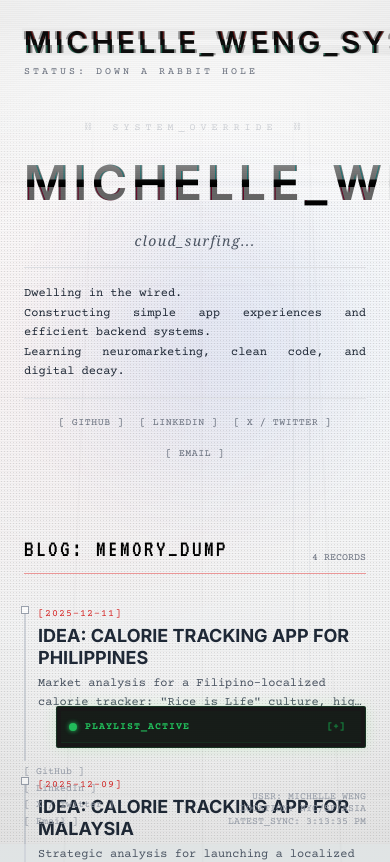
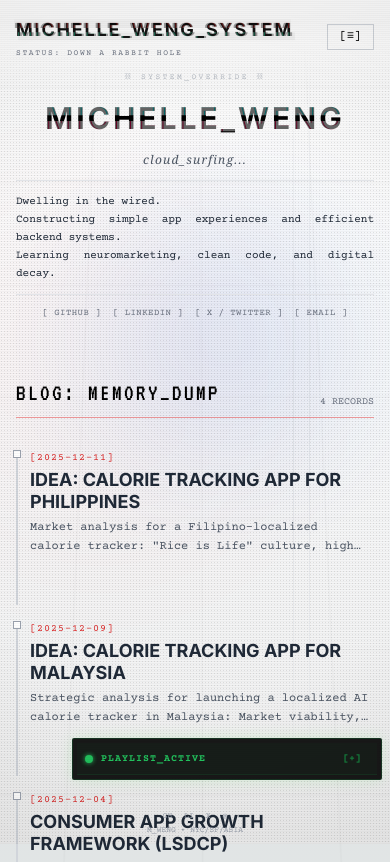
Before and after one commit to rirachii/michelleweng, a Next.js app: page / in a window 390 px wide. Shown: the top 862 px of the page. Built offline with nearby package versions, Linux system fonts and the light colour scheme.

Commit message:
feat: Implement responsive design across components and enhance AI context with resume data.

```diff
--- a/app/layout.tsx
+++ b/app/layout.tsx
@@ -10,6 +10,7 @@ const courierPrime = Courier_Prime({ weight: ['400', '700'], subsets: ['latin'],
 export const metadata: Metadata = {
   title: 'Michelle Weng - Cyberdeck Portfolio',
   description: 'Portfolio of Michelle Weng',
+  viewport: 'width=device-width, initial-scale=1, maximum-scale=5',
 };
 
 export default function RootLayout({
--- a/app/page.tsx
+++ b/app/page.tsx
@@ -64,15 +64,15 @@ function LandingPageContent() {
 
   return (
     <Layout activeSection={activeSection}>
-      <section id="home" className="min-h-screen flex flex-col justify-center py-20 scroll-mt-20">
+      <section id="home" className="min-h-screen flex flex-col justify-center py-12 md:py-20 scroll-mt-20">
          <Home />
       </section>
 
-      <section id="projects" className="min-h-screen flex flex-col justify-center py-20 scroll-mt-20">
+      <section id="projects" className="min-h-screen flex flex-col justify-center py-12 md:py-20 scroll-mt-20">
          <Projects />
       </section>
 
-      <section id="ai-uplink" className="min-h-screen flex flex-col justify-center py-20 scroll-mt-20">
+      <section id="ai-uplink" className="min-h-screen flex flex-col justify-center py-12 md:py-20 scroll-mt-20 pb-24 md:pb-20">
          <AIChat />
       </section>
     </Layout>
--- a/components/AIChat.tsx
+++ b/components/AIChat.tsx
@@ -67,15 +67,15 @@ export const AIChat: React.FC = () => {
   };
 
   return (
-    <div className="max-w-3xl mx-auto h-[65vh] flex flex-col relative">
-      <div className="absolute -top-10 -left-10 text-6xl text-gray-200 opacity-60 font-vt323 pointer-events-none">
+    <div className="max-w-3xl mx-auto h-[60vh] md:h-[65vh] flex flex-col relative">
+      <div className="hidden md:block absolute -top-10 -left-10 text-6xl text-gray-200 opacity-60 font-vt323 pointer-events-none">
         COMM_LINK
       </div>
 
       <RetroCard borderColor="border-gray-400" className="flex-grow flex flex-col p-0 overflow-hidden bg-white/80">
 
         {/* Header Bar */}
-        <div className="bg-gray-100 border-b border-gray-300 p-2 flex justify-between items-center text-xs font-mono text-gray-500">
+        <div className="bg-gray-100 border-b border-gray-300 p-2 flex justify-between items-center text-[10px] md:text-xs font-mono text-gray-500">
            <div className="flex gap-4">
              <span>PROTOCOL: GEMINI-2.5-FLASH</span>
              <span>LOAD: {Math.min(messageCount * 20, 100)}%</span>
@@ -86,7 +86,7 @@ export const AIChat: React.FC = () => {
         </div>
 
         {/* Chat Area - Plain text style like IRC */}
-        <div className="flex-grow overflow-y-auto p-4 font-mono text-sm space-y-2">
+        <div className="flex-grow overflow-y-auto p-3 md:p-4 font-mono text-xs md:text-sm space-y-2">
           {messages.map((msg, idx) => (
             <div key={idx} className="break-words leading-relaxed group flex items-start">
               <span className={`font-bold mr-2 whitespace-nowrap ${msg.role === 'user' ? 'text-red-600' : 'text-blue-600'}`}>
--- a/components/Home.tsx
+++ b/components/Home.tsx
@@ -9,14 +9,14 @@ export const Home: React.FC = () => {
     <div className="relative z-10 w-full max-w-7xl mx-auto transition-all duration-700">
 
       {/* Background decorative giant text */}
-      <div className="absolute top-1/2 left-1/2 -translate-x-1/2 -translate-y-1/2 text-[15vw] md:text-[20vw] font-bold text-gray-100 opacity-60 pointer-events-none select-none whitespace-nowrap font-vt323 leading-none z-[-1] blur-sm fixed">
+      <div className="hidden md:block absolute top-1/2 left-1/2 -translate-x-1/2 -translate-y-1/2 text-[15vw] md:text-[20vw] font-bold text-gray-100 opacity-60 pointer-events-none select-none whitespace-nowrap font-vt323 leading-none z-[-1] blur-sm fixed">
          MICHELLE
       </div>
 
       <div className="grid grid-cols-1 md:grid-cols-2 gap-8 md:gap-16 items-start">
         {/* Left Column: Home Base */}
-        <div className="text-center md:text-left space-y-6 pt-10 md:pt-20 md:sticky md:top-24">
-          <div className="flex items-center justify-center md:justify-start gap-4 text-gray-400 font-mono text-[10px] md:text-xs tracking-[0.5em] animate-pulse">
+        <div className="text-center md:text-left space-y-4 md:space-y-6 pt-6 md:pt-20 md:sticky md:top-24">
+          <div className="flex items-center justify-center md:justify-start gap-2 md:gap-4 text-gray-400 font-mono text-[8px] md:text-xs tracking-[0.3em] md:tracking-[0.5em] animate-pulse">
              <span>⛓</span>
              <span>SYSTEM_OVERRIDE</span>
              <span>⛓</span>
@@ -26,23 +26,23 @@ export const Home: React.FC = () => {
             <GlitchText text="M_WENG" />
           </h1> */}
 
-          <div className="text-5xl font-bold text-black tracking-widest flicker-text">
+          <div className="text-3xl md:text-5xl font-bold text-black tracking-widest flicker-text">
                        <GlitchText text="MICHELLE_WENG" textClassName="text-black glitch-home-style" />
                      </div>
 
           {/* Compact Bio */}
-          <div className="max-w-xl mx-auto md:mx-0 space-y-4">
-             <div className="text-sm md:text-lg text-gray-600 font-serif italic tracking-widest">
+          <div className="max-w-xl mx-auto md:mx-0 space-y-3 md:space-y-4">
+             <div className="text-xs md:text-lg text-gray-600 font-serif italic tracking-widest">
                 cloud_surfing...
              </div>
 
-             <p className="text-gray-800 font-mono text-xs md:text-sm leading-relaxed text-justify md:text-left border-t border-b border-gray-200 py-4">
+             <p className="text-gray-800 font-mono text-[11px] md:text-sm leading-relaxed text-justify md:text-left border-t border-b border-gray-200 py-3 md:py-4">
                 Dwelling in the wired. <br />
                 Constructing simple app experiences and efficient backend systems. <br />
                 Learning neuromarketing, clean code, and digital decay.
              </p>
 
-             <div className="flex flex-wrap justify-center md:justify-start gap-4 text-[10px] font-mono text-gray-500 uppercase tracking-wider">
+             <div className="flex flex-wrap justify-center md:justify-start gap-3 md:gap-4 text-[9px] md:text-[10px] font-mono text-gray-500 uppercase tracking-wider">
                  <a href="https://github.com/rirachii" target="_blank" rel="noopener noreferrer" className="hover:text-black cursor-alias transition-colors hover:scale-105 transform duration-200">[ GitHub ]</a>
                  <a href="https://linkedin.com/in/wengmichelle" target="_blank" rel="noopener noreferrer" className="hover:text-black cursor-alias transition-colors hover:scale-105 transform duration-200">[ LinkedIn ]</a>
                  <a href="https://twitter.com/mykov20" target="_blank" rel="noopener noreferrer" className="hover:text-black cursor-alias transition-colors hover:scale-105 transform duration-200">[ X / Twitter ]</a>
@@ -52,7 +52,7 @@ export const Home: React.FC = () => {
         </div>
 
         {/* Right Column: Memory Dump */}
-        <div id="blog" className="w-full mt-10 md:mt-0 scroll-mt-24">
+        <div id="blog" className="w-full mt-6 md:mt-0 scroll-mt-24">
            <Blog limit={3} showViewAllLink={true} />
         </div>
       </div>
--- a/components/Layout.tsx
+++ b/components/Layout.tsx
@@ -8,6 +8,8 @@ import { GlitchText } from './GlitchText';
 import { MusicPlayer } from './MusicPlayer';
 
 const Navigation = ({ activeSection, scrollToSection }: { activeSection: string, scrollToSection: (id: string) => void }) => {
+  const [mobileMenuOpen, setMobileMenuOpen] = React.useState(false);
+
   const navItems = [
     { id: 'home', label: 'HOME_BASE' },
     { id: 'blog', label: 'THOUGHTS' },
@@ -15,23 +17,29 @@ const Navigation = ({ activeSection, scrollToSection }: { activeSection: string,
     { id: 'ai-uplink', label: 'ECHO_AI' },
   ];
 
+  const handleNavClick = (id: string) => {
+    scrollToSection(id);
+    setMobileMenuOpen(false);
+  };
+
   return (
-    <nav className="fixed top-0 left-0 w-full z-40 bg-gradient-to-b from-white via-white/90 to-transparent pt-6 pb-12 transition-all duration-300">
-      <div className="max-w-7xl mx-auto px-6 flex justify-between items-start">
-        <div className="flex flex-col cursor-pointer group" onClick={() => scrollToSection('home')}>
-           <div className="text-3xl font-bold text-black tracking-widest flicker-text">
+    <nav className="fixed top-0 left-0 w-full z-40 bg-gradient-to-b from-white via-white/90 to-transparent pt-4 md:pt-6 pb-8 md:pb-12 transition-all duration-300">
+      <div className="max-w-7xl mx-auto px-4 md:px-6 flex justify-between items-start">
+        <div className="flex flex-col cursor-pointer group" onClick={() => handleNavClick('home')}>
+           <div className="text-lg md:text-3xl font-bold text-black tracking-widest flicker-text">
              <GlitchText text="MICHELLE_WENG_SYSTEM" />
            </div>
-           <div className="text-[10px] text-gray-500 font-mono mt-1 tracking-[0.3em] uppercase group-hover:text-black transition-colors">
+           <div className="text-[8px] md:text-[10px] text-gray-500 font-mono mt-1 tracking-[0.2em] md:tracking-[0.3em] uppercase group-hover:text-black transition-colors">
              Status: Down a Rabbit Hole
            </div>
         </div>
 
-        <div className="flex flex-col items-end space-y-2 mt-2">
+        {/* Desktop Navigation */}
+        <div className="hidden md:flex flex-col items-end space-y-2 mt-2">
           {navItems.map((item) => (
             <button
               key={item.id}
-              onClick={() => scrollToSection(item.id)}
+              onClick={() => handleNavClick(item.id)}
               className={`
                 font-mono text-sm tracking-widest hover:text-black transition-all duration-200 relative group uppercase text-right bg-transparent border-none cursor-pointer
                 ${activeSection === item.id ? 'text-black font-bold underline decoration-1 underline-offset-4' : 'text-gray-400'}
@@ -43,15 +51,44 @@ const Navigation = ({ activeSection, scrollToSection }: { activeSection: string,
             </button>
           ))}
         </div>
+
+        {/* Mobile Menu Button */}
+        <button
+          onClick={() => setMobileMenuOpen(!mobileMenuOpen)}
+          className="md:hidden mt-2 text-black font-mono text-xs border border-gray-300 px-3 py-1 hover:bg-black hover:text-white transition-colors"
+        >
+          {mobileMenuOpen ? '[×]' : '[≡]'}
+        </button>
       </div>
+
+      {/* Mobile Menu Dropdown */}
+      {mobileMenuOpen && (
+        <div className="md:hidden absolute top-full left-0 w-full bg-white/95 backdrop-blur-sm border-b border-gray-200 shadow-lg">
+          <div className="max-w-7xl mx-auto px-4 py-4 flex flex-col space-y-3">
+            {navItems.map((item) => (
+              <button
+                key={item.id}
+                onClick={() => handleNavClick(item.id)}
+                className={`
+                  font-mono text-xs tracking-widest transition-all duration-200 text-left bg-transparent border-none cursor-pointer uppercase py-2 px-3
+                  ${activeSection === item.id ? 'text-black font-bold bg-gray-100' : 'text-gray-600'}
+                `}
+              >
+                {activeSection === item.id && <span className="mr-2">†</span>}
+                {item.label}
+              </button>
+            ))}
+          </div>
+        </div>
+      )}
     </nav>
   );
 };
 
 const Footer = () => (
   <>
-    {/* Bottom Left Socials */}
-    <div className="fixed bottom-4 left-6 z-30 pointer-events-none md:pointer-events-auto">
+    {/* Bottom Left Socials - Hidden on mobile, shown on desktop */}
+    <div className="hidden md:block fixed bottom-4 left-6 z-30">
        <div className="flex flex-col text-[10px] text-gray-400 font-mono leading-tight space-y-1">
           <a href="https://github.com/rirachii" target="_blank" rel="noopener noreferrer" className="hover:text-black cursor-alias transition-colors hover:underline">[ GitHub ]</a>
           <a href="https://linkedin.com/in/wengmichelle" target="_blank" rel="noopener noreferrer" className="hover:text-black cursor-alias transition-colors hover:underline">[ LinkedIn ]</a>
@@ -60,12 +97,25 @@ const Footer = () => (
        </div>
     </div>
 
-    {/* Bottom Right User Info */}
-    <footer className="fixed bottom-4 right-6 z-30 pointer-events-none text-right">
+    {/* Bottom Right User Info - Adjusted for mobile */}
+    <footer className="hidden md:block fixed bottom-4 right-6 z-30 text-right">
       <div className="flex flex-col items-end text-[10px] text-gray-400 font-mono leading-tight">
          <span>USER: MICHELLE_WENG</span>
          <span>LOCATION: NYC/SF/ASIA </span>
          <span>LATEST_SYNC: {new Date().toLocaleTimeString()}</span>
+      </div>
+    </footer>
+
+    {/* Mobile Footer - Centered at bottom */}
+    <footer className="md:hidden fixed bottom-2 left-0 right-0 z-30 px-4">
+      <div className="flex flex-col items-center text-[8px] text-gray-400 font-mono leading-tight space-y-1">
+         <div className="flex gap-3">
+            <a href="https://github.com/rirachii" target="_blank" rel="noopener noreferrer" className="hover:text-black transition-colors">GH</a>
+            <a href="https://linkedin.com/in/wengmichelle" target="_blank" rel="noopener noreferrer" className="hover:text-black transition-colors">LI</a>
+            <a href="https://twitter.com/mykov20" target="_blank" rel="noopener noreferrer" className="hover:text-black transition-colors">X</a>
+            <a href="mailto:michelleweng25@gmail.com" className="hover:text-black transition-colors">@</a>
+         </div>
+         <span>M_WENG • NYC/SF/ASIA</span>
       </div>
     </footer>
   </>
@@ -132,7 +182,7 @@ export const Layout: React.FC<LayoutProps> = ({ children, activeSection: propAct
       <div className="relative z-20 min-h-screen flex flex-col">
         <Navigation activeSection={activeSection} scrollToSection={scrollToSection} />
 
-        <main className="flex-grow container mx-auto px-6">
+        <main className="flex-grow container mx-auto px-4 md:px-6">
           {children}
         </main>
 
--- a/components/MusicPlayer.tsx
+++ b/components/MusicPlayer.tsx
@@ -7,7 +7,7 @@ export const MusicPlayer = () => {
 
     return (
         <div
-            className={`fixed bottom-24 right-6 z-40 transition-all duration-300 font-mono text-[10px] md:text-xs select-none ${isExpanded ? 'w-80' : 'w-auto'}`}
+            className={`fixed bottom-16 right-2 md:bottom-24 md:right-6 z-40 transition-all duration-300 font-mono text-[10px] md:text-xs select-none ${isExpanded ? 'w-64 md:w-80' : 'w-auto'}`}
         >
             <div className="bg-black/90 backdrop-blur-sm border border-green-900/50 shadow-[0_0_15px_rgba(0,255,0,0.1)] p-1 rounded-sm">
                 {/* Header / Mini Status */}
--- a/components/Projects.tsx
+++ b/components/Projects.tsx
@@ -5,13 +5,13 @@ import { GlitchText } from './GlitchText';
 
 export const Projects: React.FC = () => {
   return (
-    <div className="space-y-12 max-w-6xl mx-auto">
-       <div className="border-b border-blue-500/50 pb-2 mb-12 flex justify-between items-end">
-        <h2 className="text-4xl text-black font-vt323 tracking-widest">EXECUTABLES</h2>
-        <span className="text-xs font-mono text-gray-500">DIR: /usr/local/projects</span>
+    <div className="space-y-8 md:space-y-12 max-w-6xl mx-auto">
+       <div className="border-b border-blue-500/50 pb-2 mb-8 md:mb-12 flex justify-between items-end">
+        <h2 className="text-2xl md:text-4xl text-black font-vt323 tracking-widest">EXECUTABLES</h2>
+        <span className="text-[8px] md:text-xs font-mono text-gray-500">DIR: /usr/local/projects</span>
       </div>
 
-      <div className="grid grid-cols-1 md:grid-cols-2 lg:grid-cols-2 gap-6">
+      <div className="grid grid-cols-1 md:grid-cols-2 gap-4 md:gap-6">
         {PROJECTS.map((project) => (
           <RetroCard
             key={project.id}
--- a/constants.ts
+++ b/constants.ts
@@ -253,6 +253,91 @@ export const BLOG_POSTS: BlogPost[] = [
   }
 ];
 
+export const RESUME_DATA = {
+  name: "Michelle Weng",
+  title: "Fullstack Engineer",
+  location: "New York, New York",
+  email: "michelleweng25@gmail.com",
+  linkedin: "linkedin.com/in/wengmichelle",
+  about: "Fullstack Engineer looking for fast pace environment to create meaningful impact at scale.",
+  experience: [
+    {
+      company: "JPMorgan Chase & Co.",
+      role: "Software Engineer",
+      location: "NYC, NY",
+      period: "Aug 2024– Sept 2025",
+      details: [
+        "Led international data retention compliance effort, ensured adherence to laws across multiple jurisdictions.",
+        "Deployed compliance project to production environment, ensuring reliability and scalability for global operations."
+      ]
+    },
+    {
+      company: "JPMorgan Chase & Co.",
+      role: "Software Engineer Intern",
+      location: "NYC, NY",
+      period: "June 2023 - Aug 2023",
+      details: [
+        "Implemented middleware authentication API using Java Spring Boot in collaboration with lead engineer.",
+        "Gained hands-on experience with corporate frameworks, adapting quickly to new tools and methodologies.",
+        "Strengthened networking and collaboration skills by engaging with peers and teams across the organization to understand broader operational goals."
+      ]
+    },
+    {
+      company: "BMO Bank",
+      role: "Cloud Infrastructure Intern",
+      location: "NYC, NY",
+      period: "Jan 2023– Apr 2023",
+      details: [
+        "Revamped data storage, reducing file size by 8x, resulting in a significant storage cost reduction.",
+        "Improved file retrieval latency from AWS servers.",
+        "Monitored AWS CloudWatch during testing of file uploads to AWS S3 bucket and debugged log files."
+      ]
+    },
+    {
+      company: "Industrial Manufacturing Metaverse Digital Twin System",
+      role: "REU Undergrad Research",
+      location: "Buffalo, NY",
+      period: "May 2022– Dec 2022",
+      details: [
+        "Architect and design the system leveraging AWS to create digital twins for industrial manufacturing.",
+        "Developed an interactive dashboard for real-time sensor data visualization of industrial machines in React.",
+        "Published demo paper for the ACM SenSys 2022 Conference."
+      ]
+    }
+  ],
+  hackathons: [
+    {
+      name: "Mockstars App",
+      event: "RevenueCat Shipaton 2025",
+      stack: "React Native, TS, PostgreSQL, Google Cloud Run",
+      details: [
+        "Implemented user dashboards that visualize strengths, weaknesses, and improvement trends across multiple sessions, stored securely with PostgreSQL.",
+        "Developed dynamic mock interview scenarios using ai models, adapt questions to targeted behavioral themes."
+      ]
+    },
+    {
+      name: "Kudo",
+      event: "Hackthon Winner | FemHacks 2025",
+      stack: "React, TS, Python, Ai Agents",
+      details: [
+        "Platform empowering youth through mentorship with college students",
+        "Developed ai agents for student and tutor intake and matching via Python LangChain"
+      ]
+    }
+  ],
+  skills: {
+    technology: ["Typescript", "SQL", "React", "React Native", "Java", "Python"],
+    tools: ["Git", "Docker", "AWS", "GCP", "Linux"]
+  },
+  education: {
+    school: "University at Buffalo",
+    degree: "Computer Science B.S.",
+    gpa: "3.72 / 4.0",
+    awards: "Won 2022 Russell L. Agrusa Innovation Competition",
+    graduation: "May 2024"
+  }
+};
+
 export const PROJECTS: Project[] = [
   {
     id: '1',
--- a/services/geminiService.ts
+++ b/services/geminiService.ts
@@ -1,5 +1,5 @@
 import { GoogleGenAI } from "@google/genai";
-import { BLOG_POSTS, PROJECTS } from '../constants';
+import { BLOG_POSTS, PROJECTS, RESUME_DATA } from '../constants';
 
 const getSystemInstruction = () => {
   const context = `
@@ -8,6 +8,7 @@ const getSystemInstruction = () => {
 
     Here is the blog data: ${JSON.stringify(BLOG_POSTS.map(p => ({ title: p.title, date: p.date, tags: p.tags })))}
     Here is the project data: ${JSON.stringify(PROJECTS)}
+    Here is the creator's resume/profile data (Michelle Weng/The User/The Admin): ${JSON.stringify(RESUME_DATA)}
 
     Persona: Mysterious, slightly detached, highly intelligent.
     Use phrases like "The Wired," "Protocol," "Connection verified," "Data fragment."
```
Also changed, not shown: 1 other file (tests, documents, lock files or other folders).
